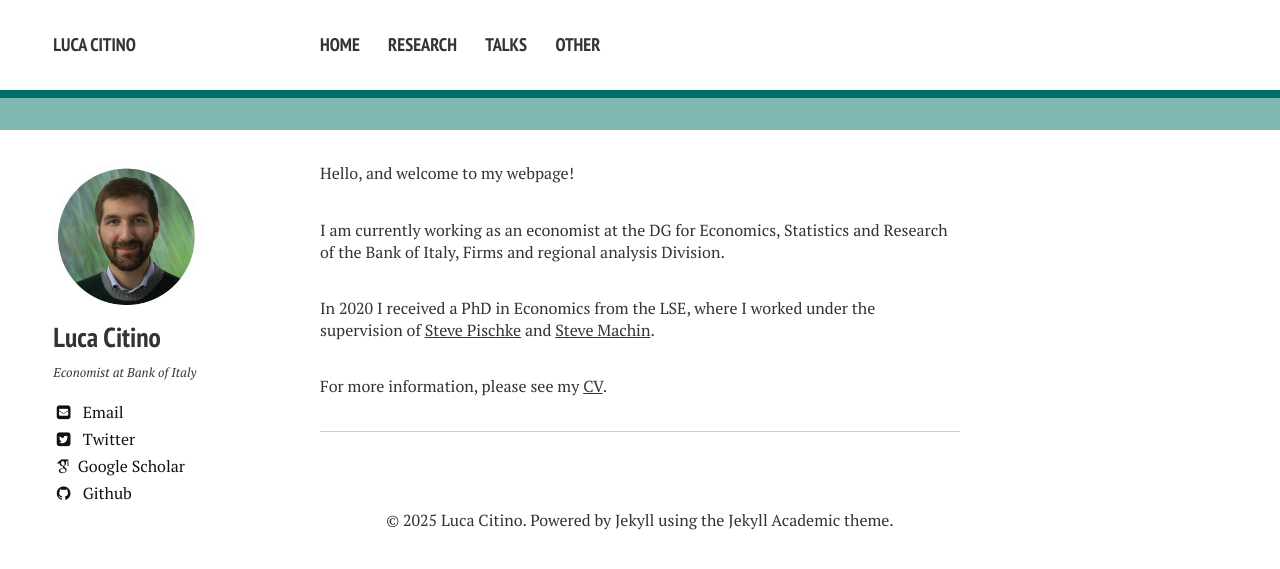
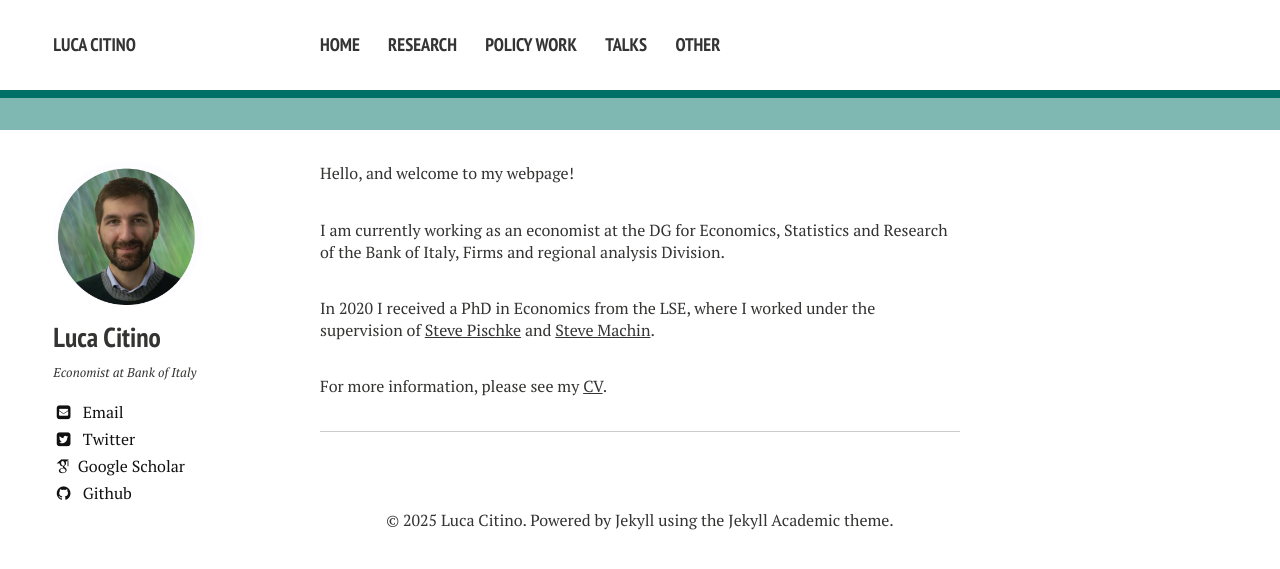
Before and after one commit to luca-citino/luca-citino.github.io, a Jekyll site: the page built from index.md, in a window 1280 px wide. Shown: the top 569 px of the page. Built offline with Jekyll 4.4.1, drawn with Linux system fonts in a browser that asks for light colours; nearby versions of some CDN libraries; some web fonts are replaced.

Commit message:
Update navigation.yml

```diff
--- a/_data/navigation.yml
+++ b/_data/navigation.yml
@@ -5,6 +5,9 @@
 - title: Research
   url: /research/
 
+- title: Policy work
+  url: /policy/
+
 - title: Talks
   url: /talks/
 
```
